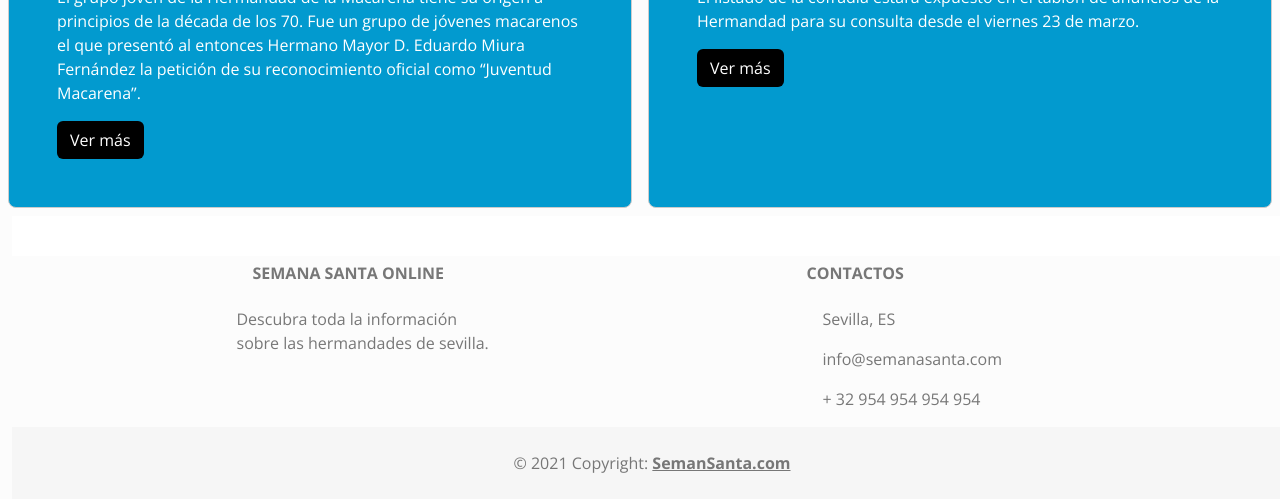
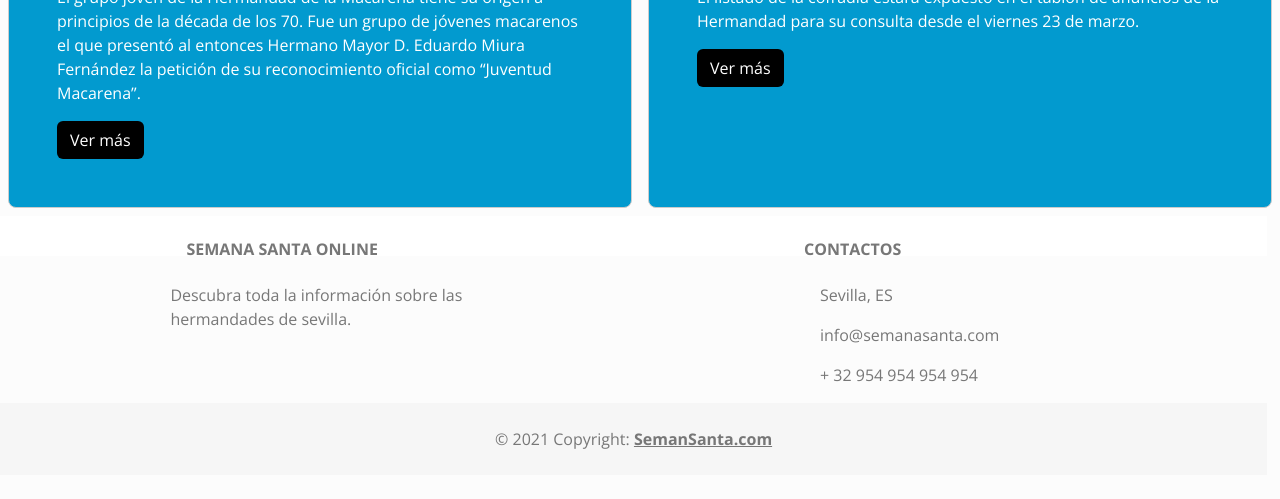
Before and after one commit to David-Granados/prototipo, a plain HTML site: page html/informacion.html in a window 1280 px wide. Shown: the part 695-1194 px from the top of the page. After the commit the page ends 1170 px from the top, so only its background shows below. Drawn offline with nearby package versions, Linux system fonts and the light colour scheme.

Commit message:
changes views

```diff
--- a/css/style.css
+++ b/css/style.css
@@ -1,3 +1,23 @@
+*{
+  box-sizing: border-box;
+
+}
+body {
+  margin: 0;
+  margin-bottom: 40px;
+  position: relative;
+  padding-bottom: 3em;
+  min-height: 100vh;
+}
+footer{
+  position: absolute;
+  height: 40px;
+  padding-bottom: 1em;
+  width: 99%;
+}
+a{
+  color: black;
+}
 #border {
   border-style: none;
 }
@@ -8,27 +28,6 @@
 }
 
 .img {
-  height: calc(100% - XXpx);
+  height: auto;
+  width: 100%;
 }
-
-html {
-  min-height: 100%;
-  position: relative;
-}
-
-body {
-  margin: 0;
-  margin-bottom: 40px;
-}
-
-footer {
-  background-color: black;
-  position: absolute;
-  bottom: 0;
-  width: 100%;
-  height: 40px;
-  color: white;
-}
-a{
-  color: black;
-}
--- a/html/informacion.html
+++ b/html/informacion.html
@@ -88,15 +88,14 @@
         </div>
     </div>
     <!--fin cuerpo-->
-     <!--footer-->
-     <div class="container-fluid">
+
   <!-- Footer -->
   <footer class="text-center text-lg-start bg-white text-muted">
 
 
     <!-- Section: Links  -->
     <section class="">
-                <div class="container text-center text-md-start mt-5">
+      <div class="container-fluid text-center text-md-start mt-4">
         <!-- Grid row -->
         <div class="row mt-3">
           <!-- Grid column -->
@@ -110,11 +109,7 @@
             </p>
           </div>
           <!-- Grid column -->
-
-
-
-                        <!-- Grid column -->
-                        <div class="col-md-4 col-lg-3 col-xl-3 mx-auto mb-md-0 mb-4">
+          <div class="col-md-4 col-lg-3 col-xl-3 mx-auto mb-md-0 mb-5">
             <!-- Links -->
             <h6 class="text-uppercase fw-bold mb-4">Contactos</h6>
             <p><i class="fas fa-home me-3 text-secondary"></i>Sevilla, ES</p>
@@ -135,12 +130,11 @@
     <!-- Copyright -->
     <div class="text-center p-4" style="background-color: rgba(0, 0, 0, 0.025);">
       © 2021 Copyright:
-                <a class="text-reset fw-bold" href="../index.html">SemanSanta.com</a>
+      <a class="text-reset fw-bold" href="index.html">SemanSanta.com</a>
     </div>
     <!-- Copyright -->
   </footer>
   <!-- Footer -->
-    </div>
 </body>
 
 </html>
```
Also changed, not shown: html/chat.html (+4 -11 lines), html/login.html (+4 -9 lines), index.html (+22 -18 lines). Lines whose indentation alone changed are shown as unchanged.
